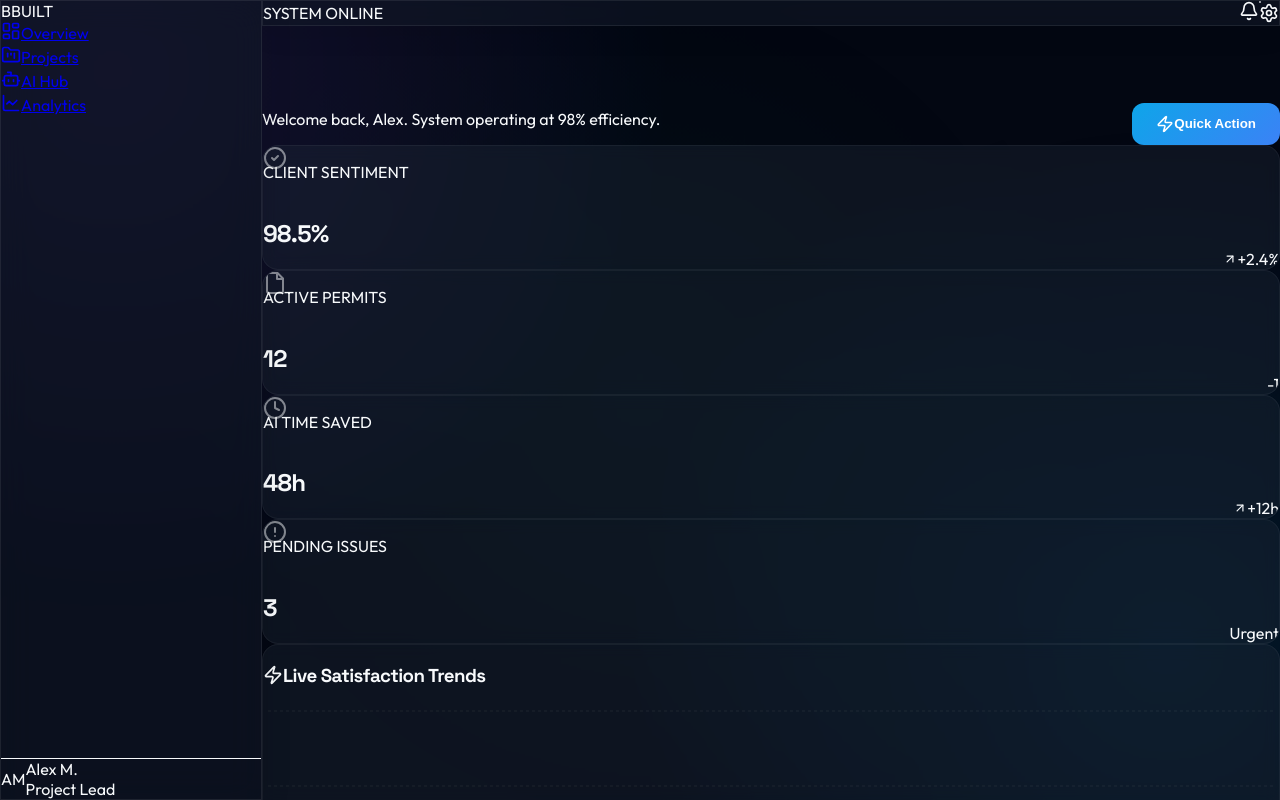
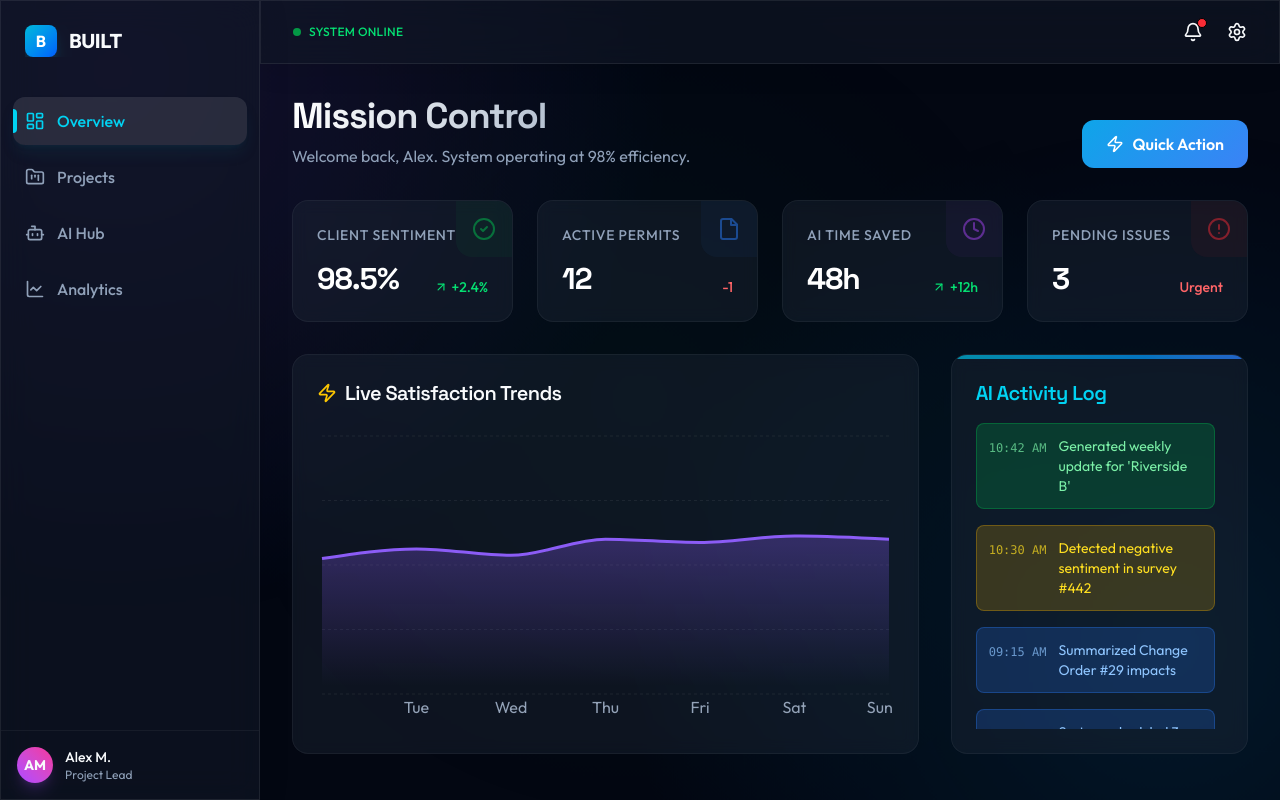
Before and after one commit to JaiveerM10/proj-built, a React (Vite) app: page / in a window 1280 px wide. Built offline with nearby package versions, Linux system fonts and the light colour scheme.

Commit message:
Fix Tailwind v4 PostCSS configuration

```diff
--- a/package.json
+++ b/package.json
@@ -19,6 +19,7 @@
   },
   "devDependencies": {
     "@eslint/js": "^9.39.1",
+    "@tailwindcss/postcss": "^4.1.18",
     "@types/react": "^19.2.5",
     "@types/react-dom": "^19.2.3",
     "@vitejs/plugin-react": "^5.1.1",
--- a/postcss.config.js
+++ b/postcss.config.js
@@ -1,6 +1,6 @@
 export default {
     plugins: {
-        tailwindcss: {},
+        '@tailwindcss/postcss': {},
         autoprefixer: {},
     },
 }
--- a/src/index.css
+++ b/src/index.css
@@ -1,8 +1,6 @@
 @import url('https://fonts.googleapis.com/css2?family=Outfit:wght@300;400;500;600;700&family=Space+Grotesk:wght@300;400;500;600;700&display=swap');
 
-@tailwind base;
-@tailwind components;
-@tailwind utilities;
+@import "tailwindcss";
 
 
 :root {
```
Also changed, not shown: 1 other file (tests, documents, lock files or other folders).
